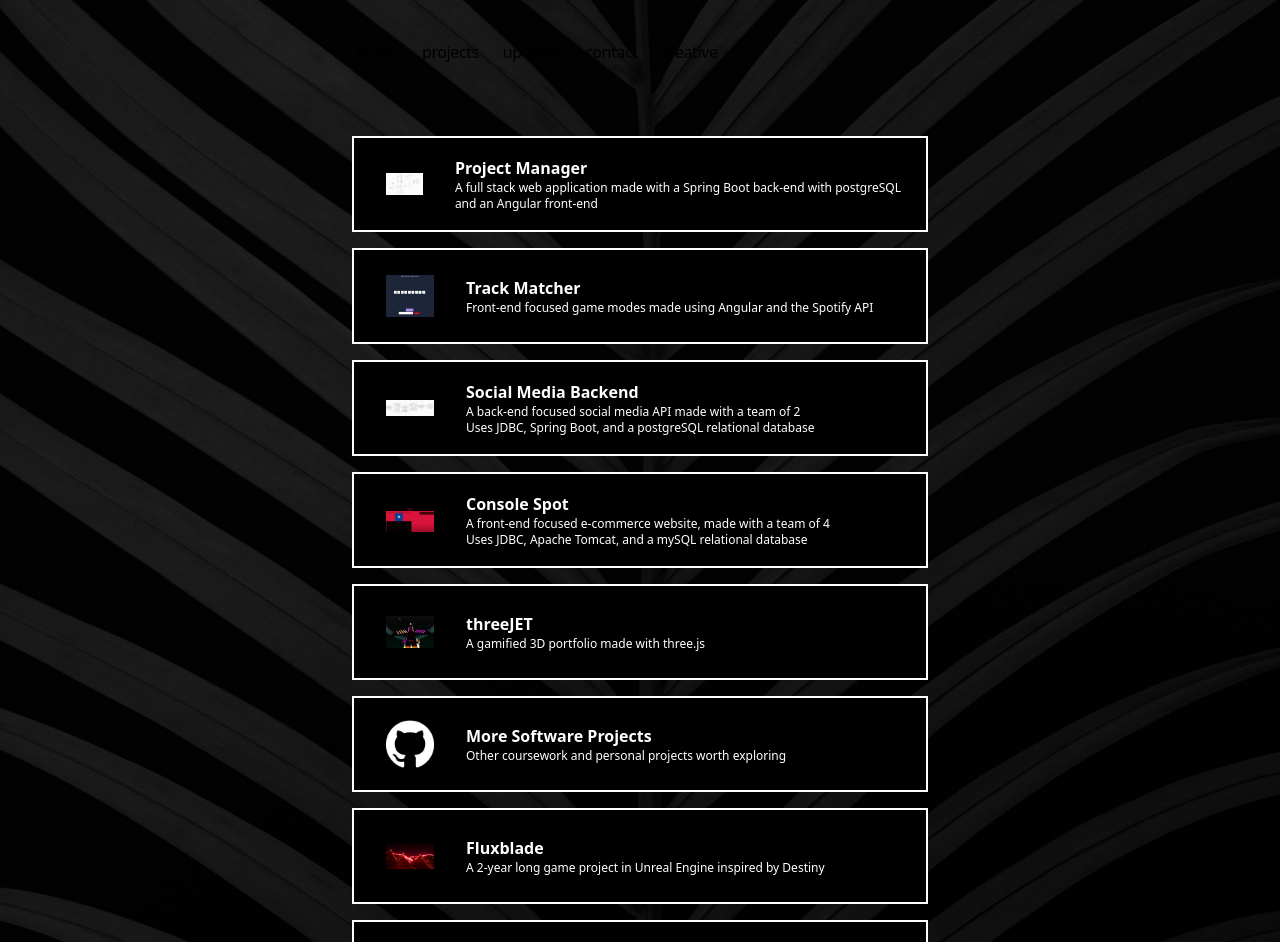
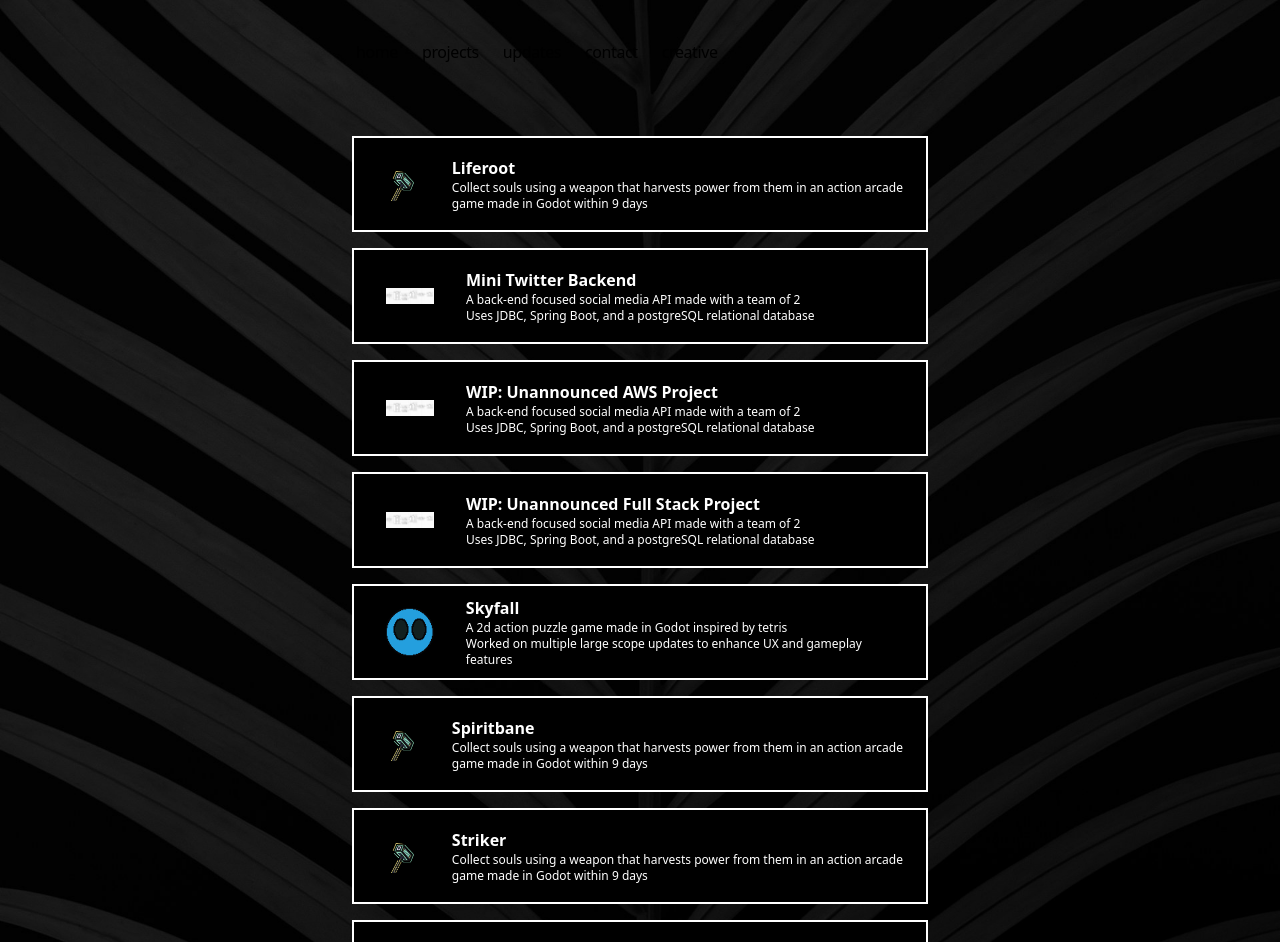
Before and after one commit to rishijs/RishiJSPortfolio, a Next.js app: page /projects in a window 1280 px wide. Shown: the top 942 px of the page. Built offline with nearby package versions, Linux system fonts and the light colour scheme.

Commit message:
update projects

```diff
--- a/app/components/projectCard.tsx
+++ b/app/components/projectCard.tsx
@@ -25,7 +25,7 @@ export default function ProjectDetails(props: ProjectProps) {
     return(
         <Link href={projectPageUrl} legacyBehavior>
         <a
-            className="hover:animate-bounce flex border-2 border-white bg-black gap-8
+            className="flex border-2 border-white bg-black gap-8
             hover:border-red-500 hover:border-4 w-full h-24"
         >
             <div className="flex items-center ml-8">
--- a/app/components/projectList.tsx
+++ b/app/components/projectList.tsx
@@ -3,52 +3,28 @@ import ProjectCard from "app/components/projectCard";
 
 const projects:Array<ProjectProps> = [
     {
-      name: "Project Manager",
-      description: "A full stack web application made with a Spring Boot back-end with postgreSQL and an Angular front-end",
-      image: "/projectpictures/projectmanager/erd.png",
-      routingUrl: 'projectManager'
+      name: "Liferoot",
+      description: "Collect souls using a weapon that harvests power from them in an action arcade game made in Godot within 9 days",
+      image: "/projecticons/spiritbane.png",
+      routingUrl: 'liferoot'
     },
     {
-      name: "Track Matcher",
-      description: "Front-end focused game modes made using Angular and the Spotify API",
-      image: "/projectpictures/trackmatcher/track_matcher.gif",
-      routingUrl: 'trackMatcher'
-    },
-    {
-      name: "Social Media Backend",
+      name: "Mini Twitter Backend",
       description: "A back-end focused social media API made with a team of 2 \n Uses JDBC, Spring Boot, and a postgreSQL relational database",
       image: "/projecticons/spring_social_media.png",
       routingUrl: 'socialMedia'
     },
     {
-      name: "Console Spot",
-      description: "A front-end focused e-commerce website, made with a team of 4 \n Uses JDBC, Apache Tomcat, and a mySQL relational database",
-      image: "/projecticons/console_spot.png",
-      routingUrl: 'consoleSpot'
+      name: "WIP: Unannounced AWS Project",
+      description: "A back-end focused social media API made with a team of 2 \n Uses JDBC, Spring Boot, and a postgreSQL relational database",
+      image: "/projecticons/spring_social_media.png",
+      routingUrl: 'awsProject'
     },
     {
-      name: "threeJET",
-      description: "A gamified 3D portfolio made with three.js",
-      image: "/projecticons/threeJet.png",
-      routingUrl: 'threeJet'
-    },
-    {
-      name: "More Software Projects",
-      description: "Other coursework and personal projects worth exploring",
-      image: "/git.png",
-      routingUrl: 'softwareOther'
-    },
-    {
-      name: "Fluxblade",
-      description: "A 2-year long game project in Unreal Engine inspired by Destiny",
-      image: "/projecticons/fluxblade.png",
-      routingUrl: 'fluxblade'
-    },
-    {
-      name: "Spectral War",
-      description: "A 3d RTS game made in Godot with a team of 9 interdisciplinary developers",
-      image: "/projecticons/spectral_war.png",
-      routingUrl: 'spectralWar'
+      name: "WIP: Unannounced Full Stack Project",
+      description: "A back-end focused social media API made with a team of 2 \n Uses JDBC, Spring Boot, and a postgreSQL relational database",
+      image: "/projecticons/spring_social_media.png",
+      routingUrl: 'fullStackProject'
     },
     {
       name: "Skyfall",
@@ -61,6 +37,18 @@ const projects:Array<ProjectProps> = [
       description: "Collect souls using a weapon that harvests power from them in an action arcade game made in Godot within 9 days",
       image: "/projecticons/spiritbane.png",
       routingUrl: 'spiritbane'
+    },
+    {
+      name: "Striker",
+      description: "Collect souls using a weapon that harvests power from them in an action arcade game made in Godot within 9 days",
+      image: "/projecticons/spiritbane.png",
+      routingUrl: 'striker'
+    },
+    {
+      name: "More Software Projects",
+      description: "Other coursework and software projects worth exploring",
+      image: "/git.png",
+      routingUrl: 'softwareOther'
     },
     {
       name: "More Game Development Projects",
--- a/app/components/sequence.tsx
+++ b/app/components/sequence.tsx
@@ -19,7 +19,7 @@ const timelineItems = [
     },
     {
         date: "2020",
-        description: "Started University @ Rutgers with a computer science focus.",
+        description: "Started University @ Rutgers with a Computer Science focus.",
         cards:[{name: "Data Structures"}, {name: "Computer Science"}, {name: "Java"}],
     },
     {
@@ -37,7 +37,7 @@ const timelineItems = [
               {name: "C"},{name: "Python"},{name: "SQL"},{name: "JDBC"},] ,
     },
     {
-        date: "2023-Present",
+        date: "2023-2026",
         description: "Learned Godot and started to minimized scope of games, with a focus on completing an MVP by a deadline. Partipated in 15+ Game Jams with teams of up to 10 inter-disciplinary members and made a complete game in each.",
         cards:[{name: "Godot"}, {name: "GDScript"}, {name: "OOP"}, {name: "Object Oriented Design"}, {name: "Game Design"}, {name: "Game Development"}],
     },
@@ -47,20 +47,27 @@ const timelineItems = [
         cards:[{name: "Bachelor of Science"}, {name: "Computer Science Major"}],
     },
     {
-        date: "2024-Present",
+        date: "2024-2025",
         description: "Started doing freelance work. Initially started with a platform called Data Annotation. My primary responsibility was querying and correcting LLM model responses for coding tasks.",
         cards:[{name: "Python"}, {name: "Javascript"}, {name: "Artificial Intelligence"}, {name: "LLM"}, {name: "Misc."}],
     },
     {
-        date: "2024-Present",
-        description: "Started work on a professional personal portfolio, but wasn't satisfied with its format until recently in 2025.",
+        date: "2025",
+        description: "Deployed this portfolio website and finalized core features.",
         cards:[{name: "Three.js"}, {name: "Javascript"}, {name: "Typescript"}, {name: "Tailwind"}, {name: "React"}, {name: "Next"}],
     },
     {
-        date: "2025",
-        description: "Got a contracting opportunity, and was taught essential fullstack development skills in a professional environment.",
-        cards:[{name: "Java"}, {name: "Javascript"}, {name: "Spring Boot"}, {name: "Angular"}, {name: "Communication"}],
-    },
+        date: "2025–Present",
+        description: "Software Engineer at FedEx (contracted through Cook Systems). Worked on high-performance backend services, Redis-to-Cassandra migration efforts, and optimized systems handling 100 million+ daily records.",
+        cards: [
+            { name: "Java" },
+            { name: "Spring Boot" },
+            { name: "Cassandra" },
+            { name: "Redis" },
+            { name: "CI/CD" },
+            { name: "Jmeter" }
+        ],
+    }
 ];
 
 
--- a/app/components/skills.tsx
+++ b/app/components/skills.tsx
@@ -3,27 +3,37 @@ import {SkillProps} from "../components/skillCard"
 import Typography from "@mui/material/Typography";
 
 
-const skills:Array<SkillProps> = [
-    {name: "Full Stack Development"},
-    {name: "Python"},
-    {name: "Java"},
-    {name: "Javascript"},
-    {name: "C/C++/C#"},
-    {name: "GDScript"},
-    {name: "SQL"},
-    {name: "React/Next.js"},
-    {name: "Tailwind CSS"},
-    {name: "Three.js"},
-    {name: "JDBC"},
-    {name: "Spring Boot"},
-    {name: "Git"},
-    {name: "Godot"},
-    {name: "Unreal Engine"},
-    {name: "Unity"},
-    {name: "Computer Algorithms"},
-    {name: "Data Structure"},
-    {name: "Object Oriented Programming"},
-  ]
+const skills: Array<SkillProps> = [
+  { name: "Java" },
+  { name: "TypeScript" },
+  { name: "Python" },
+  { name: "JavaScript" },
+  { name: "SQL" },
+
+  { name: "Spring Boot" },
+  { name: "React" },
+  { name: "Next.js" },
+  { name: "Tailwind CSS" },
+  { name: "Node.js" },
+
+  { name: "AWS" },
+  { name: "Cassandra" },
+  { name: "Redis" },
+  { name: "Jenkins" },
+  { name: "Git" },
+  { name: "GitHub" },
+  { name: "JMeter" },
+
+  { name: "Backend Development" },
+  { name: "Distributed Systems" },
+  { name: "Performance Optimization" },
+  { name: "Jenkins CI/CD" },
+
+  { name: "Godot" },
+  { name: "Unity" },
+  { name: "Unreal Engine" },
+  { name: "Three.js" },
+];
 
 export default function Skills(){
     return(
```
